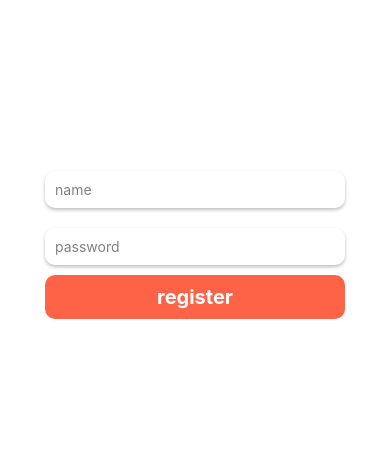
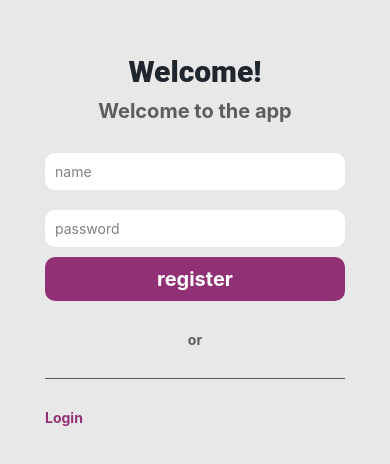
Before and after one commit to devjs1000/tracker, a React Native app: screen / in a window 390 px wide. Shown: the part 182-646 px from the top of the page. Built offline with nearby package versions, Linux system fonts and the light colour scheme.

Commit message:
new login ui

```diff
--- a/src/screens/Login/index.tsx
+++ b/src/screens/Login/index.tsx
@@ -1,4 +1,4 @@
-import {Alert, StyleSheet, Text, View} from 'react-native';
+import {Alert, Pressable, StyleSheet, Text, View} from 'react-native';
 import React, {useEffect, useState} from 'react';
 import {styles} from './styles';
 import Input from '../../ui/Input';
@@ -41,7 +41,7 @@ const Login = () => {
     const isValid = checkLogin();
     if (isValid) {
       await updateProfile(false);
-    }else{
+    } else {
       Alert.alert('Invalid password');
     }
   };
@@ -63,14 +63,36 @@ const Login = () => {
     console.log('user', user);
   }, []);
 
+  const titleMessage = isRegister ? 'Welcome!' : 'Hello Again!';
+  const descriptionMessage = isRegister
+    ? 'Welcome to the app'
+    : 'Welcome back youve been missed!';
+
+  const handleSwitchMode = () => {
+    setMode(isRegister ? 'login' : 'register');
+  };
   return (
     <View style={styles.container}>
+      <Text style={styles.title}>{titleMessage}</Text>
+      <Text style={styles.description}>{descriptionMessage}</Text>
       <View>
         {isRegister && (
           <Input placeholder="name" onChangeText={handleChange('name')} />
         )}
-        <Input secureTextEntry={true} placeholder="password" onChangeText={handleChange('password')} />
+        <Input
+          secureTextEntry={true}
+          placeholder="password"
+          onChangeText={handleChange('password')}
+        />
         <Button onPress={handleSubmit}>{mode}</Button>
+        <Text style={styles.orText}>
+          or
+        </Text>
+        <Pressable onPress={handleSwitchMode} style={styles.switchMode}>
+          <Text style={styles.switchModeText}>
+            {isRegister ? 'Login' : 'Register'}
+          </Text>
+        </Pressable>
       </View>
     </View>
   );
--- a/src/screens/Login/styles.tsx
+++ b/src/screens/Login/styles.tsx
@@ -3,8 +3,41 @@ import {StyleSheet} from 'react-native';
 export const styles = StyleSheet.create({
   container: {
     flex: 1,
-    backgroundColor: '#fff',
+    backgroundColor: '#E9E8E8',
     justifyContent: 'center',
     alignItems: 'center',
+  },
+  title: {
+    fontSize: 30,
+    fontWeight: '900',
+    width: 300,
+    textAlign: 'center',
+    fontFamily: 'Roboto',
+    marginBottom: 10,
+    color: '#20262E',
+  },
+  description: {
+    fontSize: 20,
+    width: 250,
+    textAlign: 'center',
+    marginBottom: 20,
+    color: 'rgba(0,0,0,.6)',
+    fontWeight: 'bold',
+  },
+  switchMode: {
+    marginTop: 10,
+  },
+  switchModeText: {
+    color: '#913175',
+    fontWeight: 'bold',
+  },
+  orText: {
+    color: 'rgba(0,0,0,.6)',
+    fontWeight: 'bold',
+    textAlign: 'center',
+    marginBottom: 20,
+    borderBottomWidth: 1,
+    paddingVertical: 30,
+    borderBottomColor: 'rgba(0,0,0,.6)',
   }
 });
--- a/src/ui/Button.tsx
+++ b/src/ui/Button.tsx
@@ -13,7 +13,7 @@ export default Button;
 
 const styles = StyleSheet.create({
   button: {
-    backgroundColor: 'tomato',
+    backgroundColor: '#913175',
     padding: 10,
     borderRadius: 10,
   },
--- a/src/ui/Input.tsx
+++ b/src/ui/Input.tsx
@@ -13,19 +13,11 @@ export default Input;
 
 const styles = StyleSheet.create({
   input: {
-    backgroundColor: 'white',
+    backgroundColor: '#fff',
     padding: 10,
     margin: 10,
     marginHorizontal: 'auto',
     borderRadius: 10,
-    shadowColor: '#000',
-    shadowOffset: {
-      width: 0,
-      height: 2,
-    },
-    shadowOpacity: 0.25,
-    shadowRadius: 3.84,
-    elevation: 5,
     width: 300,
     display: 'flex',
     color: 'black',
```
